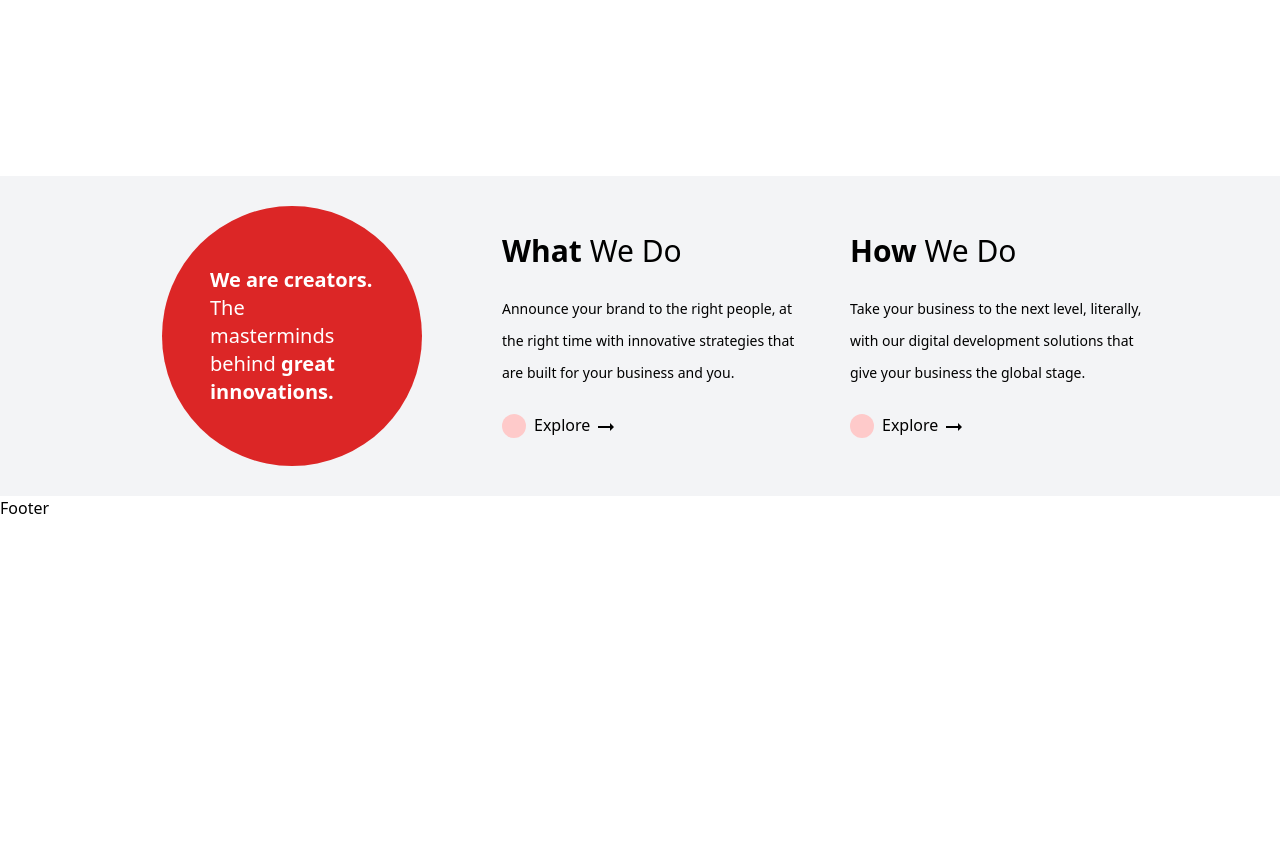
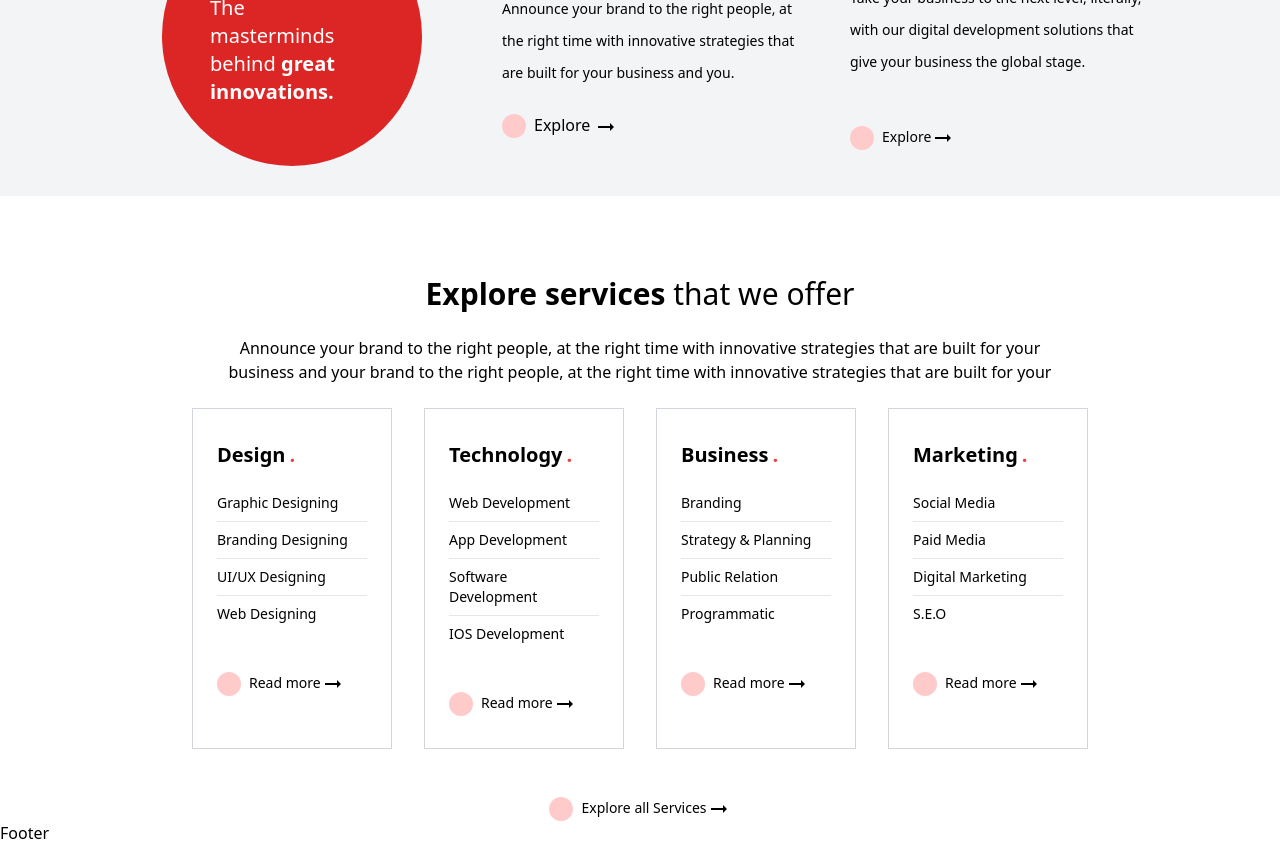
Before and after one commit to rkcoola792/media-dynox, a React (Vite) app: page / in a window 1280 px wide. Shown: the part 720-1565 px from the top of the page. Before the commit the page ends 1240 px from the top, so only its background shows below. Built offline with nearby package versions, Linux system fonts and the light colour scheme.

Commit message:
section 3 half done

```diff
--- /dev/null
+++ b/src/components/Homepage/Cards.jsx
@@ -0,0 +1,26 @@
+import React from 'react'
+import Explore from './Explore';
+
+const Cards = ({title,first,second,third,fourth}) => {
+  return (
+    <div className="w-[200px] h[300px] flex flex-col gap-6 border border-gray-300 px-6 py-8">
+      <div className="flex gap-1 items-start">
+        <span className="text-xl font-bold">{title}</span>
+        <span className="text-red-500 text-xl font-extrabold ">.</span>
+      </div>
+
+      <div className="subheading flex flex-col gap-2">
+        <h3 className="text-sm">{first}</h3>
+        <hr />
+        <h3 className="text-sm">{second}</h3>
+        <hr />
+        <h3 className="text-sm">{third}</h3>
+        <hr />
+        <h3 className="text-sm">{fourth}</h3>
+      </div>
+      <Explore text="Read more"></Explore>
+    </div>
+  );
+}
+
+export default Cards
--- /dev/null
+++ b/src/components/Homepage/Explore.jsx
@@ -0,0 +1,16 @@
+import React from 'react'
+import ArrowRightAltIcon from "@mui/icons-material/ArrowRightAlt";
+const Explore = ({text}) => {
+  return (
+
+      <div className="explore flex items-center gap-2 mt-6">
+        <div className="circle h-6 bg-red-200 rounded-[50%] w-6 "></div>
+        <h1 className='text-sm '>
+          {text}<ArrowRightAltIcon></ArrowRightAltIcon>{" "}
+        </h1>
+      </div>
+
+  );
+}
+
+export default Explore
--- a/src/components/Homepage/Homepage.jsx
+++ b/src/components/Homepage/Homepage.jsx
@@ -1,12 +1,14 @@
 import React from 'react'
 import Section1 from './Section1'
 import Section2 from './Section2'
+import Section3 from './Section3'
 
 const Homepage = () => {
   return (
     <div className=' '>
       <Section1></Section1>
       <Section2></Section2>
+      <Section3></Section3>
     </div>
   )
 }
--- a/src/components/Homepage/Section1.jsx
+++ b/src/components/Homepage/Section1.jsx
@@ -1,9 +1,9 @@
 import React from 'react'
-import ArrowRightAltIcon from "@mui/icons-material/ArrowRightAlt";
 import "./section1.scss"
+import Explore from './Explore';
 const Section1 = () => {
   return (
-    <div className="hero-banner flex flex-col items-center pt-20 h-screen ">
+    <div className="hero-banner flex flex-col items-center pt-20 h-[500px] ">
       <div className="hero-heading flex flex-col items-center">
         <h1 className="text-5xl font-bold text-red-500 my-4">Marketing</h1>
         <h1 className="text-5xl font-bold">
@@ -21,12 +21,7 @@ const Section1 = () => {
       <div className="hero-subheading my-8 font-medium opacity-90">
         Lorem ipsum is simply dummy text of printing and typesetting industry.
       </div>
-      <div className="explore flex items-center gap-2 ">
-        <div className="circle h-6 bg-red-200 rounded-[50%] w-6 "></div>
-        <h1>
-          Explore <ArrowRightAltIcon></ArrowRightAltIcon>{" "}
-        </h1>
-      </div>
+    <Explore text="Explore"></Explore>
     </div>
   );
 }
--- a/src/components/Homepage/Section2.jsx
+++ b/src/components/Homepage/Section2.jsx
@@ -1,14 +1,17 @@
 import React from 'react'
 import ArrowRightAltIcon from "@mui/icons-material/ArrowRightAlt";
+import Explore from './Explore';
 
 const Section2 = () => {
   return (
+    <div className="h-[400px]">
       <div className=" bg-gray-100 h-[320px]  w-screen flex items-center justify-center gap-12 ">
         <div className="py-8  m-8   left-circle bg-red-600 h-[260px] w-[260px] rounded-[50%] text-white flex justify-center items-center">
           <div>
             <h1 className="text-xl p-8 px-12">
-            <span className="font-bold">We are creators.</span> The masterminds
-            behind <span className="font-bold">great innovations.</span>
+              <span className="font-bold">We are creators.</span> The
+              masterminds behind{" "}
+              <span className="font-bold">great innovations.</span>
             </h1>
           </div>
         </div>
@@ -37,11 +40,7 @@ const Section2 = () => {
             Take your business to the next level, literally, with our digital
             development solutions that give your business the global stage.
           </p>
-        <div className="explore flex items-center gap-2 ">
-          <div className="circle h-6 bg-red-200 rounded-[50%] w-6 "></div>
-          <h1>
-            Explore <ArrowRightAltIcon></ArrowRightAltIcon>{" "}
-          </h1>
+          <Explore text="Explore"></Explore>
         </div>
       </div>
     </div>
--- /dev/null
+++ b/src/components/Homepage/Section3.jsx
@@ -0,0 +1,34 @@
+import React from 'react'
+import Cards from './Cards';
+import Explore from './Explore';
+
+const Section3 = () => {
+  return (
+    <div className="section-3 flex flex-col items-center px-24 gap-6">
+      <h1 className="text-3xl">
+        <span className="font-bold">Explore services </span> that we offer
+      </h1>
+      <h3 className="w-[80%] text-center">
+        Announce your brand to the right people, at the right time with
+        innovative strategies that are built for your business and your brand to
+        the right people, at the right time with innovative strategies that are
+        built for your
+      </h3>
+      <div className="cards flex gap-8">
+        <Cards
+          title="Design"
+          first="Graphic Designing"
+          second="Branding Designing"
+          third="UI/UX Designing"
+          fourth="Web Designing"
+        ></Cards>
+        <Cards title="Technology" first="Web Development" second="App Development" third="Software Development" fourth="IOS Development"></Cards>
+        <Cards title="Business" first="Branding" second="Strategy & Planning" third="Public Relation" fourth="Programmatic"></Cards>
+        <Cards title="Marketing" first="Social Media" second="Paid Media" third="Digital Marketing" fourth="S.E.O"></Cards>
+      </div>
+      <Explore text="Explore all Services"></Explore>
+    </div>
+  );
+}
+
+export default Section3
```
Lines whose indentation alone changed are shown as unchanged.
